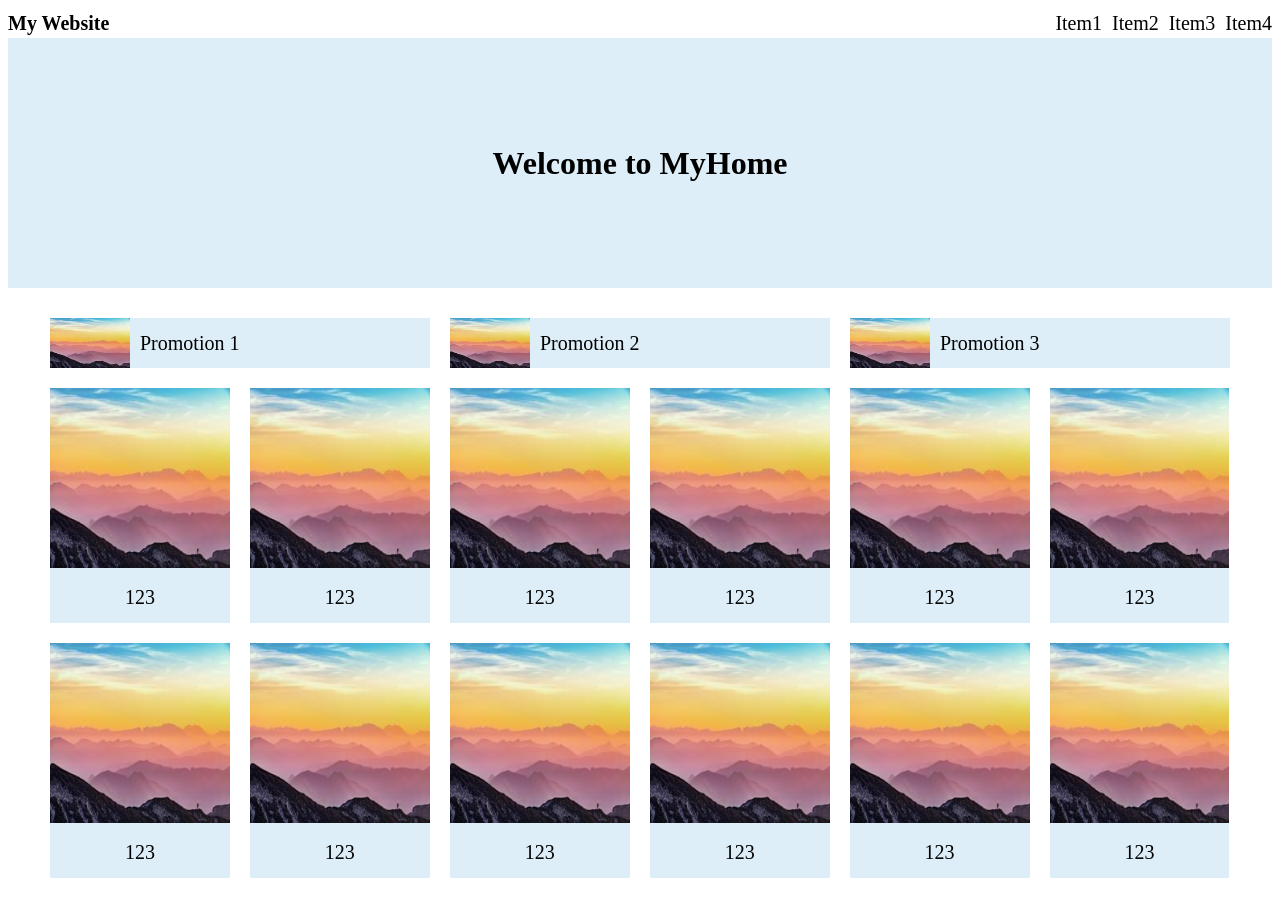
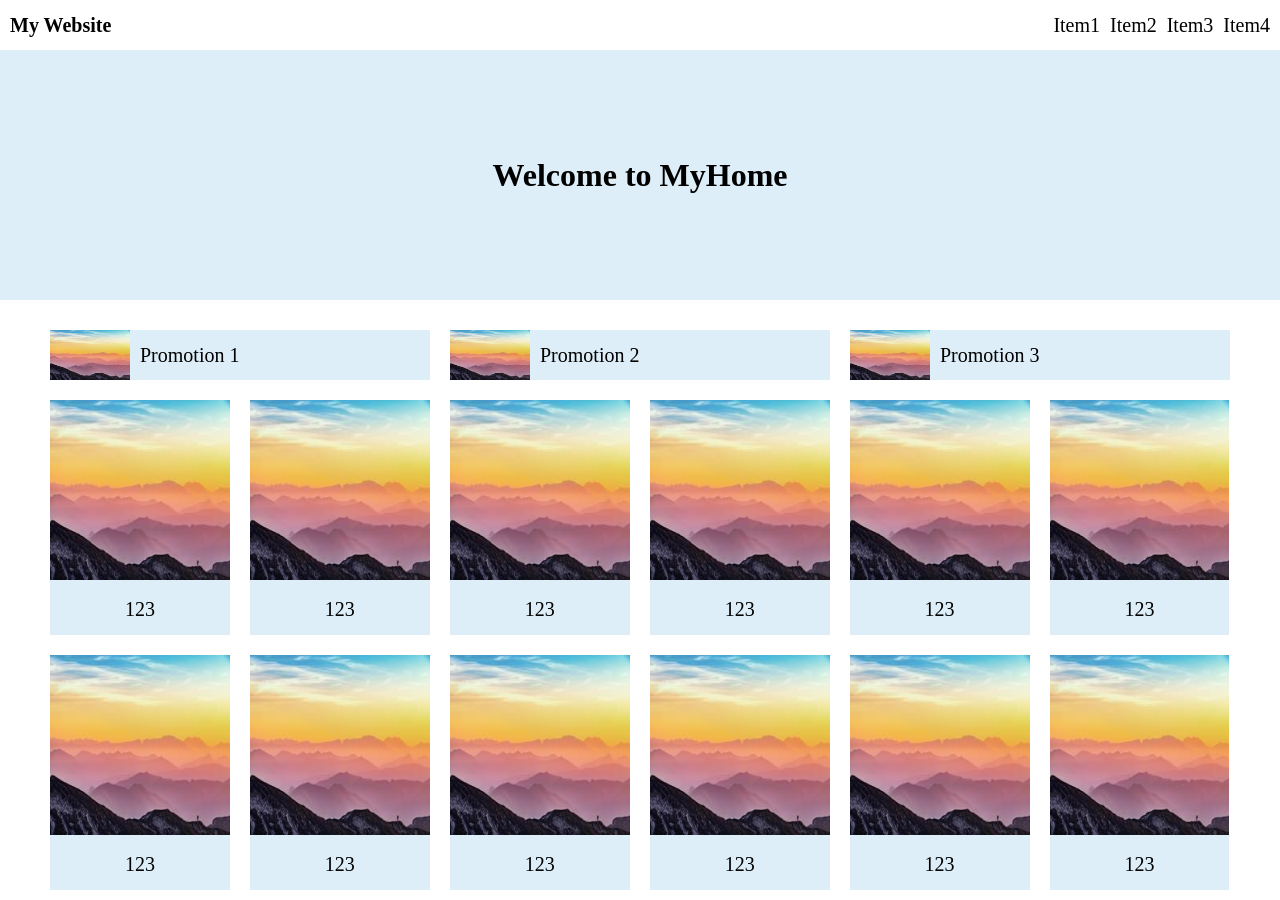
Before and after one commit to stephen533422/Wehelp_first_stage, a plain HTML site: page week1/index.html in a window 1280 px wide. Drawn offline with Linux system fonts and the light colour scheme.

Commit message:
Add files via upload

```diff
--- a/week1/style.css
+++ b/week1/style.css
@@ -3,9 +3,11 @@
  */
 /* 1200px <screen-width <=1920px*/
 body{
+    margin:0; padding:0;
     font-size: 20px;
 }
 .menu{
+    margin: 10px;
     display: flex;
     align-items: center;
     height: 30px;
```
